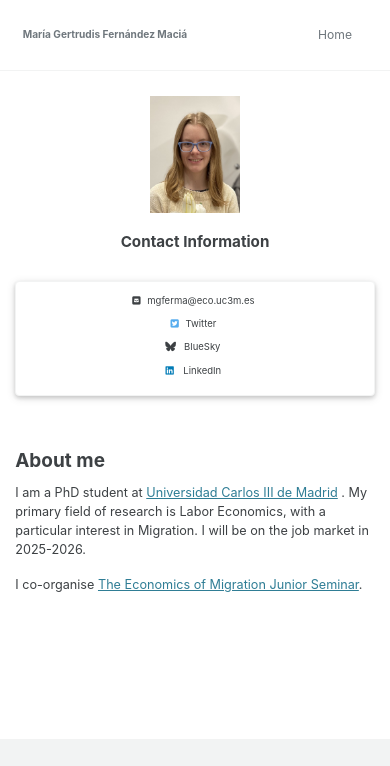
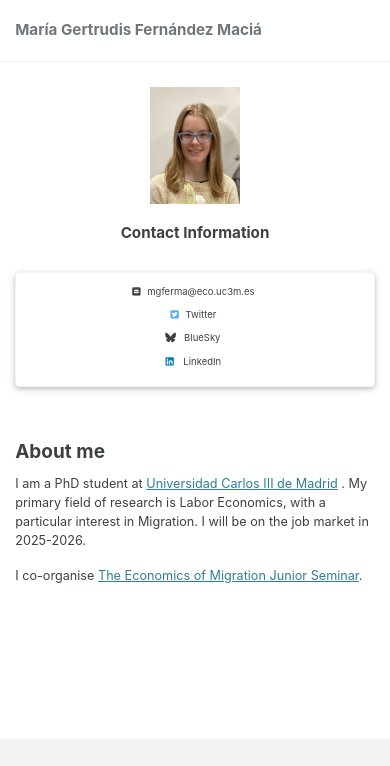
Before and after one commit to mgfernandezmacia/mgfernandezmacia.github.io, a Jekyll site: the page built from index.html, in a window 390 px wide, cut to the strip 0-766 px from the top of the page. Built offline with Jekyll 4.4.1, drawn with Linux system fonts in a browser that asks for light colours; cached includes are drawn as plain includes; the list of posts is cut into pages by our own code.

Commit message:
Add files via upload

```diff
--- a/_sass/minimal-mistakes/_masthead.scss
+++ b/_sass/minimal-mistakes/_masthead.scss
@@ -89,21 +89,3 @@
     font-weight: 700;
   }
 }
-
-@media (max-width: 768px) {
-    .masthead {
-        padding: 0.5em; /* Smaller padding */
-    }
-
-    .masthead .site-title, .masthead .site-subtitle {
-        font-size: smaller; /* Smaller font size */
-    }
-
-    .masthead nav {
-        font-size: 0.8em; /* Smaller font size for navigation links */
-    }
-
-    .masthead .site-logo img {
-        height: 30px; /* Smaller logo size */
-    }
-}
```
